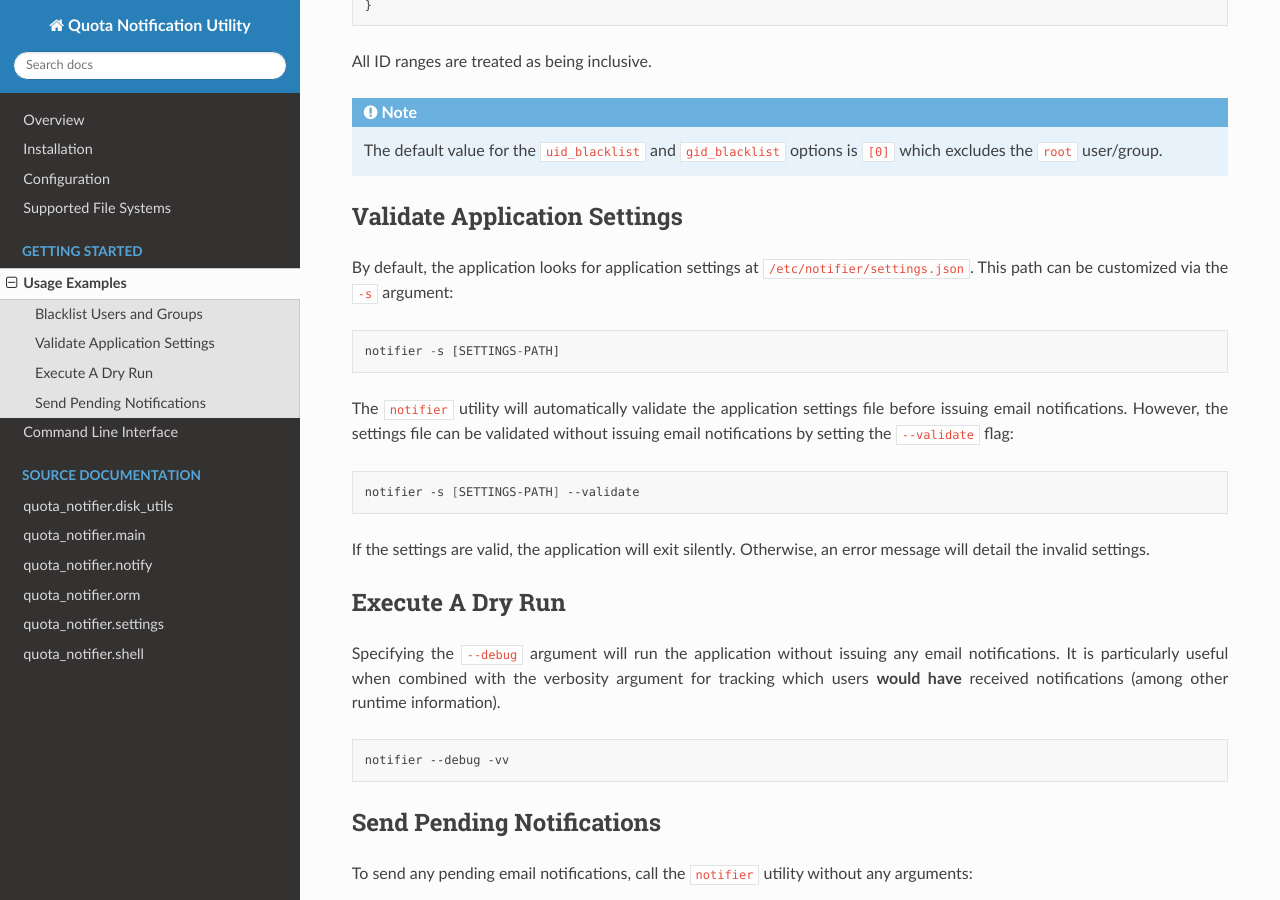
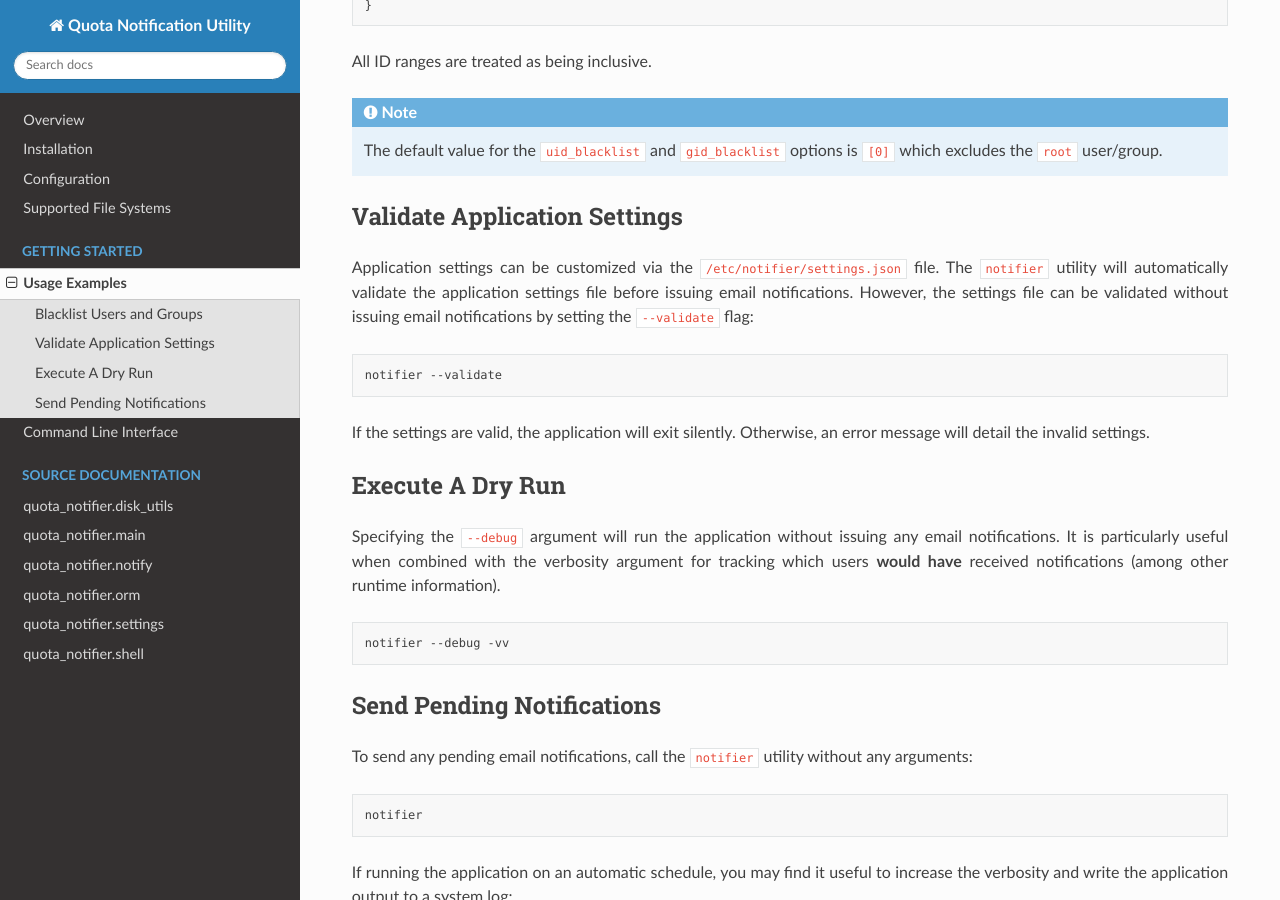
Before and after one commit to pitt-crc/quota_notifier, a Sphinx documentation site: the page built from docs/source/getting_started/usage.rst, in a window 1280 px wide and 900 px high, scrolled down 627 px. Built offline with Sphinx 7.4.7 and the Read the Docs theme 2.0.0, drawn with Linux system fonts in a browser that asks for light colours.

Commit message:
Drops -s from docs

```diff
--- a/docs/source/getting_started/usage.rst
+++ b/docs/source/getting_started/usage.rst
@@ -35,19 +35,13 @@ All ID ranges are treated as being inclusive.
 Validate Application Settings
 -----------------------------
 
-By default, the application looks for application settings at ``/etc/notifier/settings.json``.
-This path can be customized via the ``-s`` argument:
-
-.. code-block::
-
-      notifier -s [SETTINGS-PATH]
-
+Application settings can be customized via the ``/etc/notifier/settings.json`` file.
 The ``notifier`` utility will automatically validate the application settings file before issuing email notifications.
 However, the settings file can be validated without issuing email notifications by setting the ``--validate`` flag:
 
 .. code-block:: bash
 
-   notifier -s [SETTINGS-PATH] --validate
+   notifier --validate
 
 If the settings are valid, the application will exit silently.
 Otherwise, an error message will detail the invalid settings.
```
